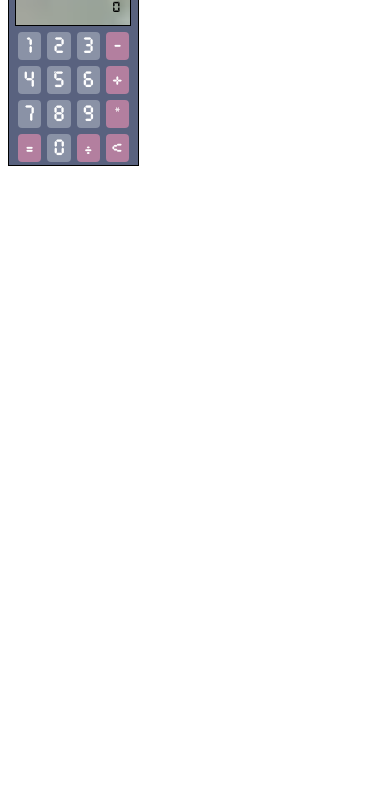
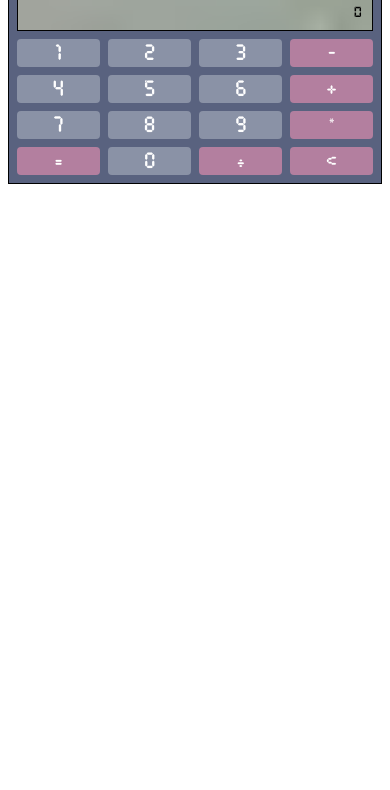
Before and after one commit to stevencol/calculator, a plain HTML site: page calculator.html in a window 390 px wide. Shown: the part 50-840 px from the top of the page. Drawn offline with Linux system fonts and the light colour scheme.

Commit message:
Se corrige css

```diff
--- a/css/calculador.css
+++ b/css/calculador.css
@@ -1,12 +1,12 @@
 @font-face {
-  font-family: "digital";
+  font-family: 'digital';
   src: url(../fonts/DS-DIGIB.TTF);
   font-style: normal;
   font-weight: normal;
 }
 
 @font-face {
-  font-family: "keyboard";
+  font-family: 'keyboard';
   src: url(../fonts/pocket_calcuatlor_tt.ttf);
   font-style: normal;
   font-weight: normal;
@@ -16,33 +16,34 @@
   box-sizing: border-box;
 }
 
+.calculator-wrapper {
+  display: flex;
+}
+
 .calculator {
+  background: #59627f;
+  border: solid black 1px;
   display: flex;
   flex-direction: column;
-  align-items: center;
-  width: 10%;
-  border: solid black 1px;
   justify-content: center;
-  background: #59627f;
+  padding: 0.5rem;
+  gap: 8px;
 }
 
 .brand {
-  width: 90%;
-  text-align: left;
   color: white;
-  padding: 1px;
-  margin: 3px;
-  font-family: "digital";
+  font-family: 'digital';
+  padding: 0;
+  margin: 0;
 }
 .display {
-  font-family: "digital";
+  font-family: 'digital';
   background: url(../img/pantalla.png);
   background-size: cover;
   color: black;
-  width: 80%;
+  width: 100%;
   padding: 10px;
   border: solid black 1px;
-  margin: 4px;
 }
 .display p {
   text-align: right;
@@ -52,16 +53,8 @@
 
 .keyboard {
   display: grid;
-  grid-template-columns: auto auto auto  auto ;
-  width: 80%;
-
-  justify-content: center;
-
-  text-align: center;
-}
-
-.keyboard button {
-  margin: 5px;
+  gap: 8px;
+  grid-template-columns: auto auto auto auto;
 }
 
 .number {
@@ -69,7 +62,7 @@
   color: white;
   border: none;
   font-size: 25px;
-    font-family:"keyboard";
+  font-family: 'keyboard';
   border-radius: 4px;
 }
 
@@ -101,333 +94,3 @@
   background: red;
   transform: scale(0.9);
 }
-
-@media screen and (max-width: 1380px) {
-  .calculator {
-    display: flex;
-    flex-direction: column;
-    align-items: center;
-    width: 12%;
-    border: solid black 1px;
-    justify-content: center;
-  }
-
-  .display {
-    font-family: "digital";
-    background: url(../img/pantalla.png);
-    background-size: cover;
-    color: black;
-    width: 90%;
-    padding: 10px;
-    border: solid black 1px;
-    margin: 4px;
-  }
-  .display p {
-    text-align: right;
-    padding: 0px;
-    margin: 0px;
-  }
-
-  .keyboard {
-    display: grid;
-    grid-template-columns: auto auto auto auto;
-    width: 80%;
-    flex-direction: row;
-    justify-content: center;
-
-    text-align: center;
-  }
-
-  .keyboard button {
-    margin: 3px;
-  }
-}
-
-@media screen and (max-width: 1024px) {
-  .calculator {
-    display: flex;
-    flex-direction: column;
-    align-items: center;
-    width: 15%;
-    border: solid black 1px;
-    justify-content: center;
-  }
-
-  .display {
-    font-family: "digital";
-    background: url(../img/pantalla.png);
-    background-size: cover;
-    color: black;
-    width: 90%;
-    padding: 10px;
-    border: solid black 1px;
-    margin: 4px;
-  }
-  .display p {
-    text-align: right;
-    padding: 0px;
-    margin: 0px;
-  }
-
-  .keyboard {
-    display: grid;
-    grid-template-columns: auto auto auto auto;
-    width: 80%;
-    flex-direction: row;
-    justify-content: center;
-
-    text-align: center;
-  }
-
-  .keyboard button {
-    margin: 3px;
-  }
-}
-
-
-
-@media screen and (max-width: 860px) {
-  .calculator {
-    display: flex;
-    flex-direction: column;
-    align-items: center;
-    width: 18%;
-    border: solid black 1px;
-    justify-content: center;
-  }
-
-  .display {
-    font-family: "digital";
-    background: url(../img/pantalla.png);
-    background-size: cover;
-    color: black;
-    width: 90%;
-    padding: 10px;
-    border: solid black 1px;
-    margin: 4px;
-  }
-  .display p {
-    text-align: right;
-    padding: 0px;
-    margin: 0px;
-  }
-
-  .keyboard {
-    display: grid;
-    grid-template-columns: auto auto auto auto;
-    width: 80%;
-    flex-direction: row;
-    justify-content: center;
-
-    text-align: center;
-  }
-
-  .keyboard button {
-    margin: 3px;
-  }
-}
-
-@media screen and (max-width: 720px) {
-  .calculator {
-    display: flex;
-    flex-direction: column;
-    align-items: center;
-    width: 25%;
-    border: solid black 1px;
-    justify-content: center;
-  }
-
-  .display {
-    font-family: "digital";
-    background: url(../img/pantalla.png);
-    background-size: cover;
-    color: black;
-    width: 90%;
-    padding: 10px;
-    border: solid black 1px;
-    margin: 4px;
-  }
-  .display p {
-    text-align: right;
-    padding: 0px;
-    margin: 0px;
-  }
-
-  .keyboard {
-    display: grid;
-    grid-template-columns: auto auto auto auto;
-    width: 80%;
-    flex-direction: row;
-    justify-content: center;
-
-    text-align: center;
-  }
-
-  .keyboard button {
-    margin: 3px;
-  }
-}
-
-@media screen and (max-width: 480px) {
-  .calculator {
-    display: flex;
-    flex-direction: column;
-    align-items: center;
-    width: 35%;
-    border: solid black 1px;
-    justify-content: center;
-  }
-
-  .display {
-    font-family: "digital";
-    background: url(../img/pantalla.png);
-    background-size: cover;
-    color: black;
-    width: 90%;
-    padding: 10px;
-    border: solid black 1px;
-    margin: 3px;
-  }
-  .display p {
-    text-align: right;
-    padding: 0px;
-    margin: 0px;
-  }
-
-  .keyboard {
-    display: grid;
-    grid-template-columns: auto auto auto auto;
-    width: 80%;
-    flex-direction: row;
-    justify-content: center;
-
-    text-align: center;
-  }
-
-  .keyboard button {
-    margin: 3px;
-  }
-}
-
-@media screen and (max-width: 360px) {
-  .calculator {
-    display: flex;
-    flex-direction: column;
-    align-items: center;
-    width: 35%;
-    border: solid black 1px;
-    justify-content: center;
-  }
-
-  .display {
-    font-family: "digital";
-    background: url(../img/pantalla.png);
-    background-size: cover;
-    color: black;
-    width: 90%;
-    padding: 10px;
-    border: solid black 1px;
-    margin: 3px;
-  }
-  .display p {
-    text-align: right;
-    padding: 0px;
-    margin: 0px;
-  }
-
-  .keyboard {
-    display: grid;
-    grid-template-columns: auto auto auto auto;
-    width: 80%;
-    flex-direction: row;
-    justify-content: center;
-
-    text-align: center;
-  }
-
-  .keyboard button {
-    margin: 3px;
-  }
-}
-
-@media screen and (max-width: 340px) {
-  .calculator {
-    display: flex;
-    flex-direction: column;
-    align-items: center;
-    width: 55%;
-    border: solid black 1px;
-    justify-content: center;
-  }
-
-  .display {
-    font-family: "digital";
-    background: url(../img/pantalla.png);
-    background-size: cover;
-    color: black;
-    width: 90%;
-    padding: 10px;
-    border: solid black 1px;
-    margin: 3px;
-  }
-  .display p {
-    text-align: right;
-    padding: 0px;
-    margin: 0px;
-  }
-
-  .keyboard {
-    display: grid;
-    grid-template-columns: auto auto auto auto;
-    width: 80%;
-    flex-direction: row;
-    justify-content: center;
-
-    text-align: center;
-  }
-
-  .keyboard button {
-    margin: 3px;
-  }
-}
-
-@media screen and (max-width: 240px) {
-  .calculator {
-    display: flex;
-    flex-direction: column;
-    align-items: center;
-    width: 90%;
-    border: solid black 1px;
-    justify-content: center;
-  }
-
-  .display {
-    font-family: "digital";
-    background: url(../img/pantalla.png);
-    background-size: cover;
-    color: black;
-    width: 90%;
-    padding: 10px;
-    border: solid black 1px;
-    margin: 3px;
-  }
-  .display p {
-    text-align: right;
-    padding: 0px;
-    margin: 0px;
-  }
-
-  .keyboard {
-    display: grid;
-    grid-template-columns: auto auto auto auto;
-    width: 80%;
-    flex-direction: row;
-    justify-content: center;
-
-    text-align: center;
-  }
-
-  .keyboard button {
-    margin: 3px;
-  }
-}
```
Lines whose indentation alone changed are shown as unchanged.
